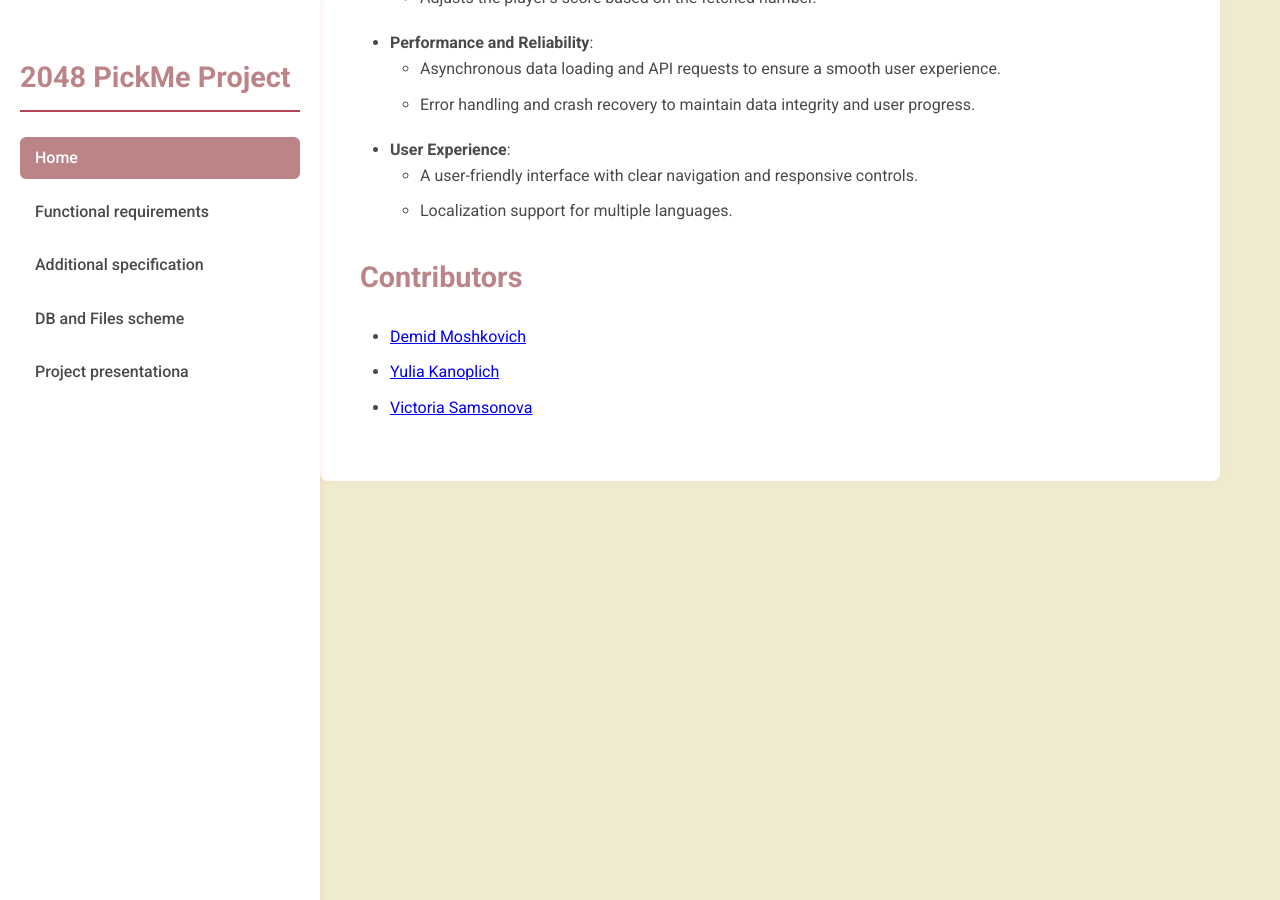
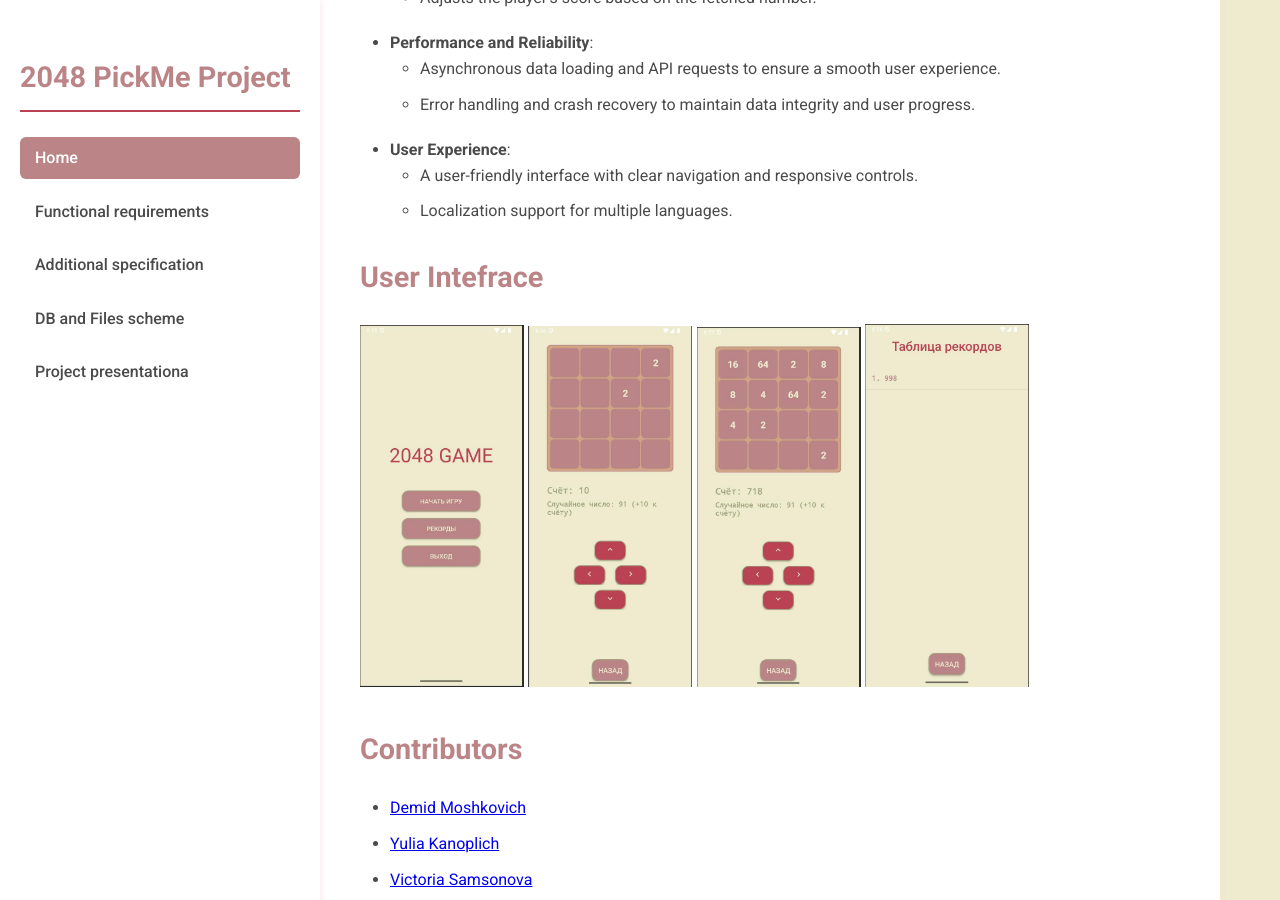
Before and after one commit to fpmi-pmvs2025/pmvs11b-lab8-pickme-team, a Jekyll site: the page built from docs/index.md, in a window 1280 px wide and 900 px high, scrolled down 821 px. Built offline with Jekyll 4.4.1, drawn with Linux system fonts in a browser that asks for light colours.

Commit message:
change home page

```diff
--- a/docs/index.md
+++ b/docs/index.md
@@ -34,6 +34,12 @@ The **2048 Game** app allows users to enjoy the popular sliding puzzle game on t
   - A user-friendly interface with clear navigation and responsive controls.
   - Localization support for multiple languages.
 
+## User Intefrace
+
+<img src="https://github.com/fpmi-pmvs2025/pmvs11b-lab8-pickme-team/blob/main/docs/pics/start.jpg" alt="start" width="20%" />
+<img src="https://github.com/fpmi-pmvs2025/pmvs11b-lab8-pickme-team/blob/main/docs/pics/game2.jpg" alt="game example" width="20%" />
+<img src="https://github.com/fpmi-pmvs2025/pmvs11b-lab8-pickme-team/blob/main/docs/pics/game1.jpg" alt="game example 2" width="20%" />
+<img src="https://github.com/fpmi-pmvs2025/pmvs11b-lab8-pickme-team/blob/main/docs/pics/records.jpg" alt="records table" width="20%" />
 
 ## Contributors
 * [Demid Moshkovich](https://github.com/IronGunYT)
```
